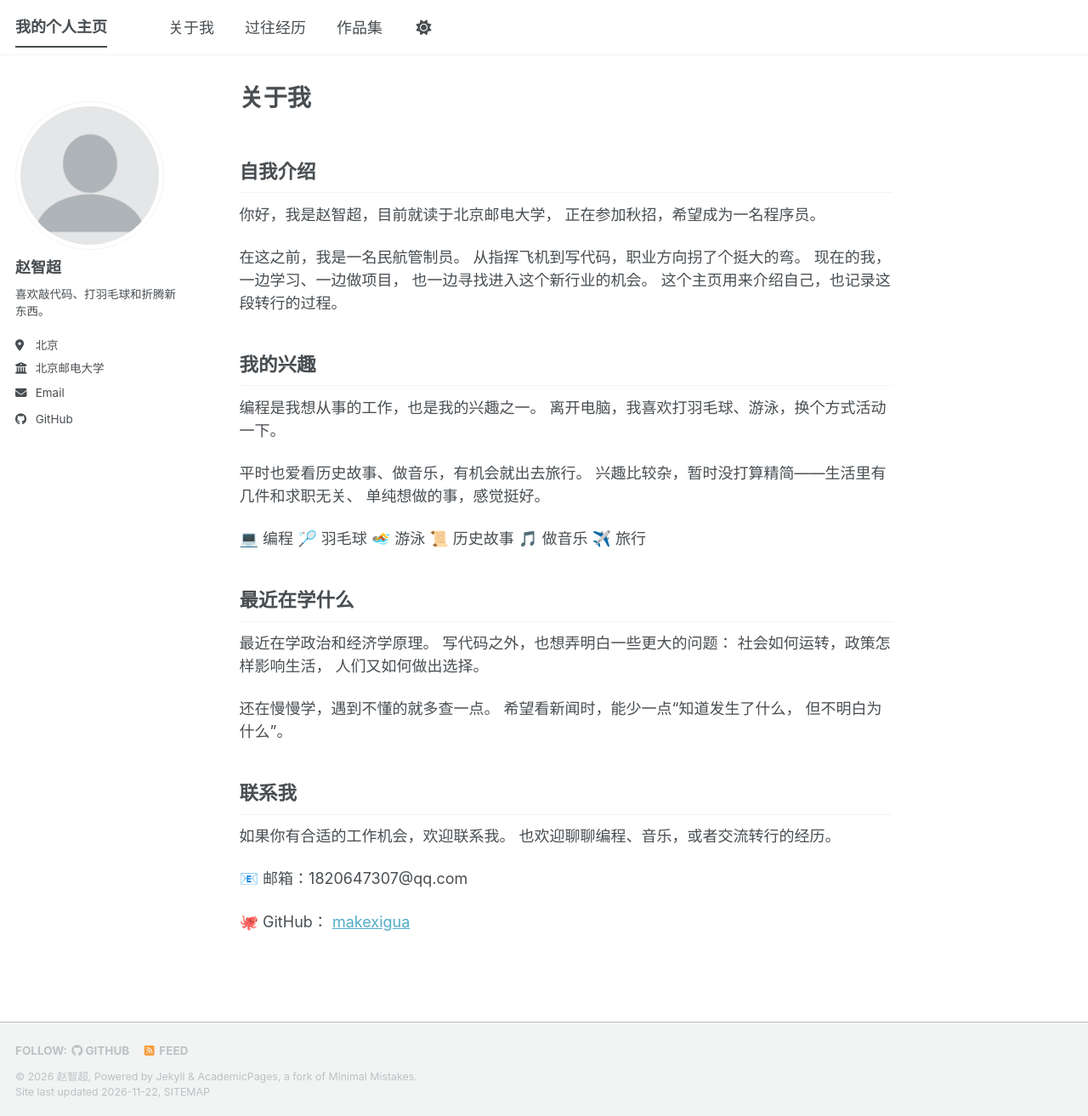
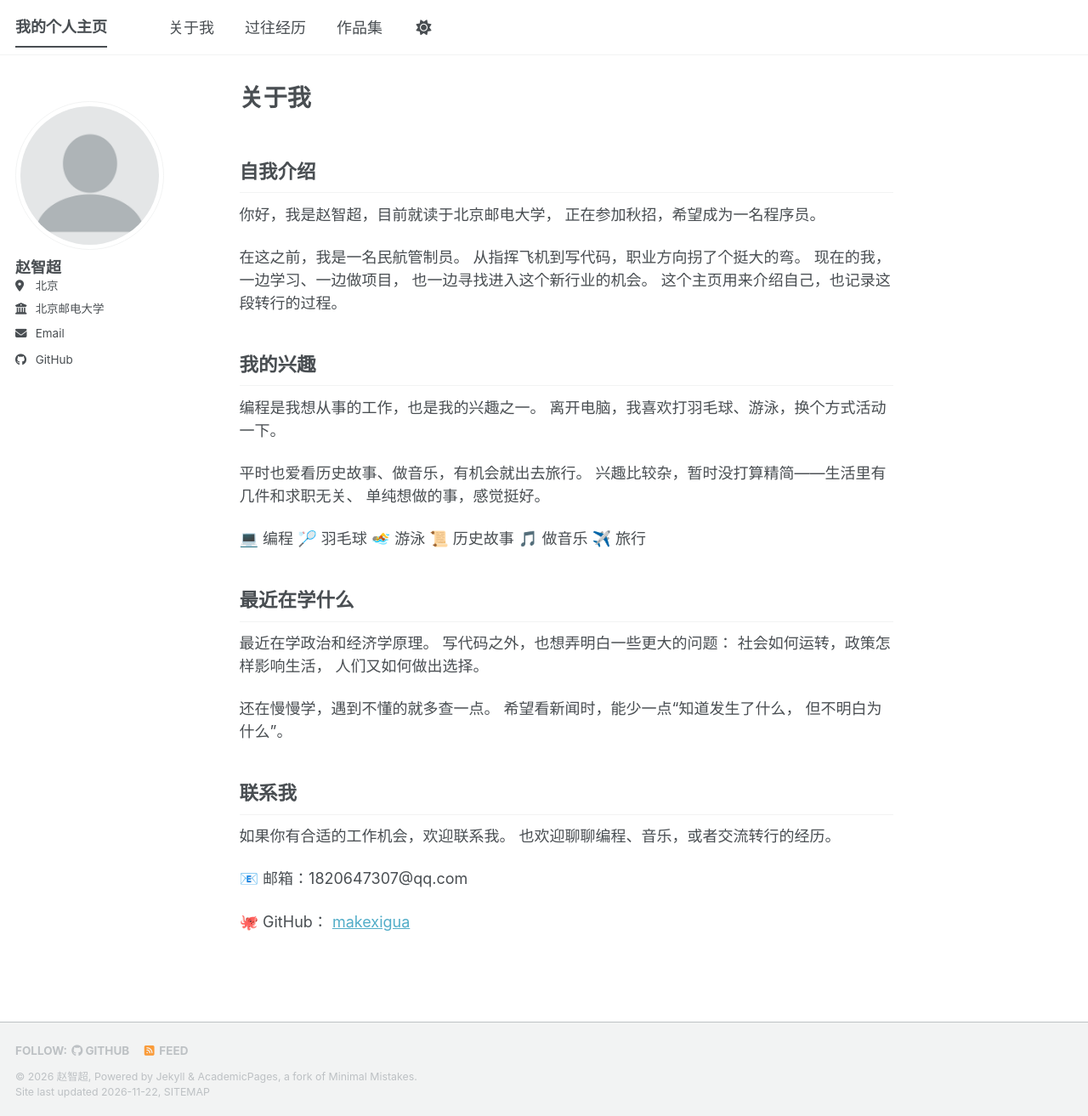
Before and after one commit to makexigua/Homepage, a Jekyll site: the page built from _pages/about.md, in a window 1280 px wide and 1313 px high. Shown: the whole window at 85% size. Built offline with Jekyll 4.4.1, drawn with Linux system fonts in a browser that asks for light colours; a script bundle is joined from its source files by our own code; a style sheet for code colours, icons or effects is not loaded.

Commit message:
Remove bio from user profile in _config.yml
Removed bio information from the configuration.

```diff
--- a/_config.yml
+++ b/_config.yml
@@ -26,7 +26,7 @@ author:
   avatar           : "profile.png"
   name             : "赵智超"
   pronouns         : # example: "she/her"
-  bio              : "喜欢敲代码、打羽毛球和折腾新东西。"
+  bio              :
   location         : "北京"
   employer         : "北京邮电大学"
   uri              : # URL
```
